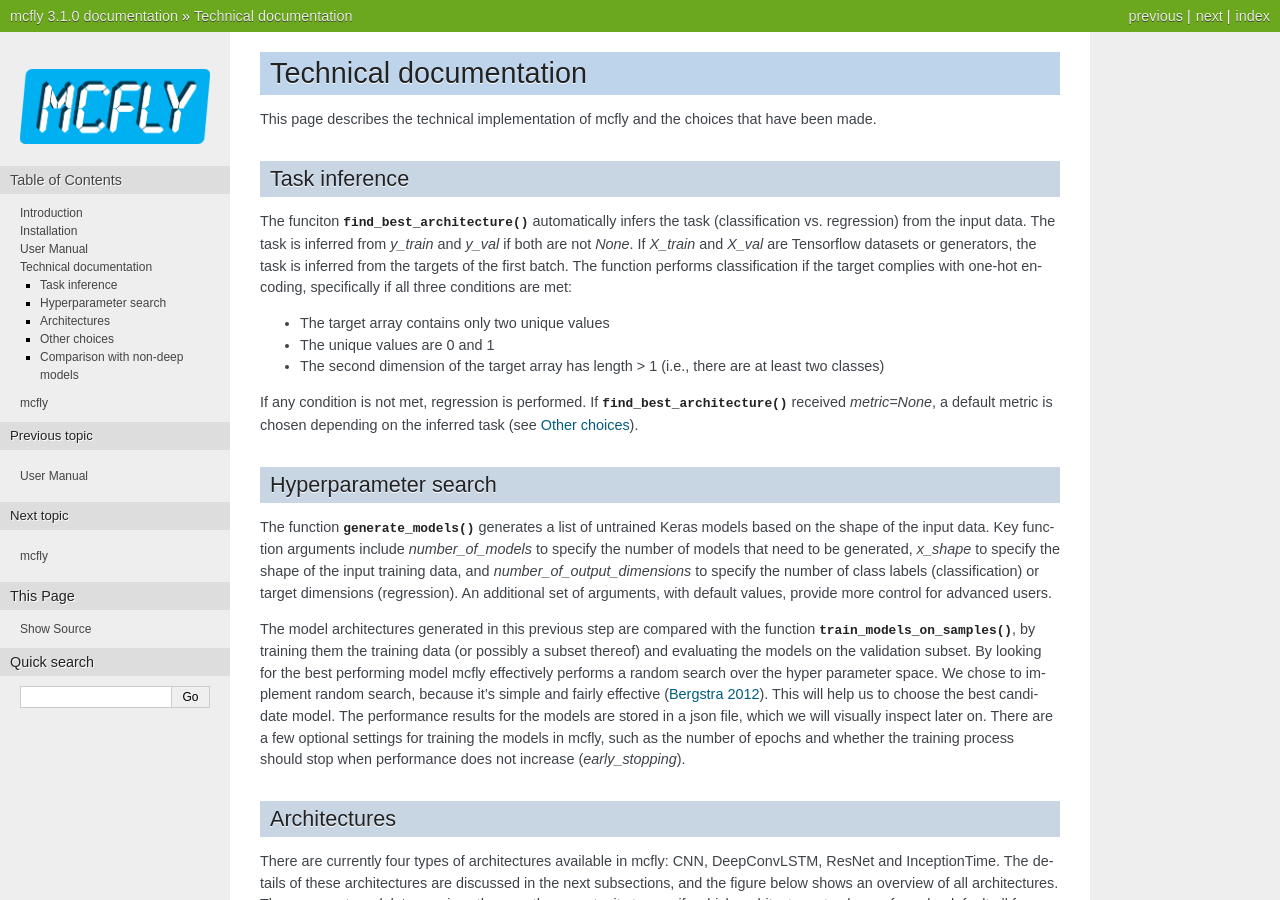
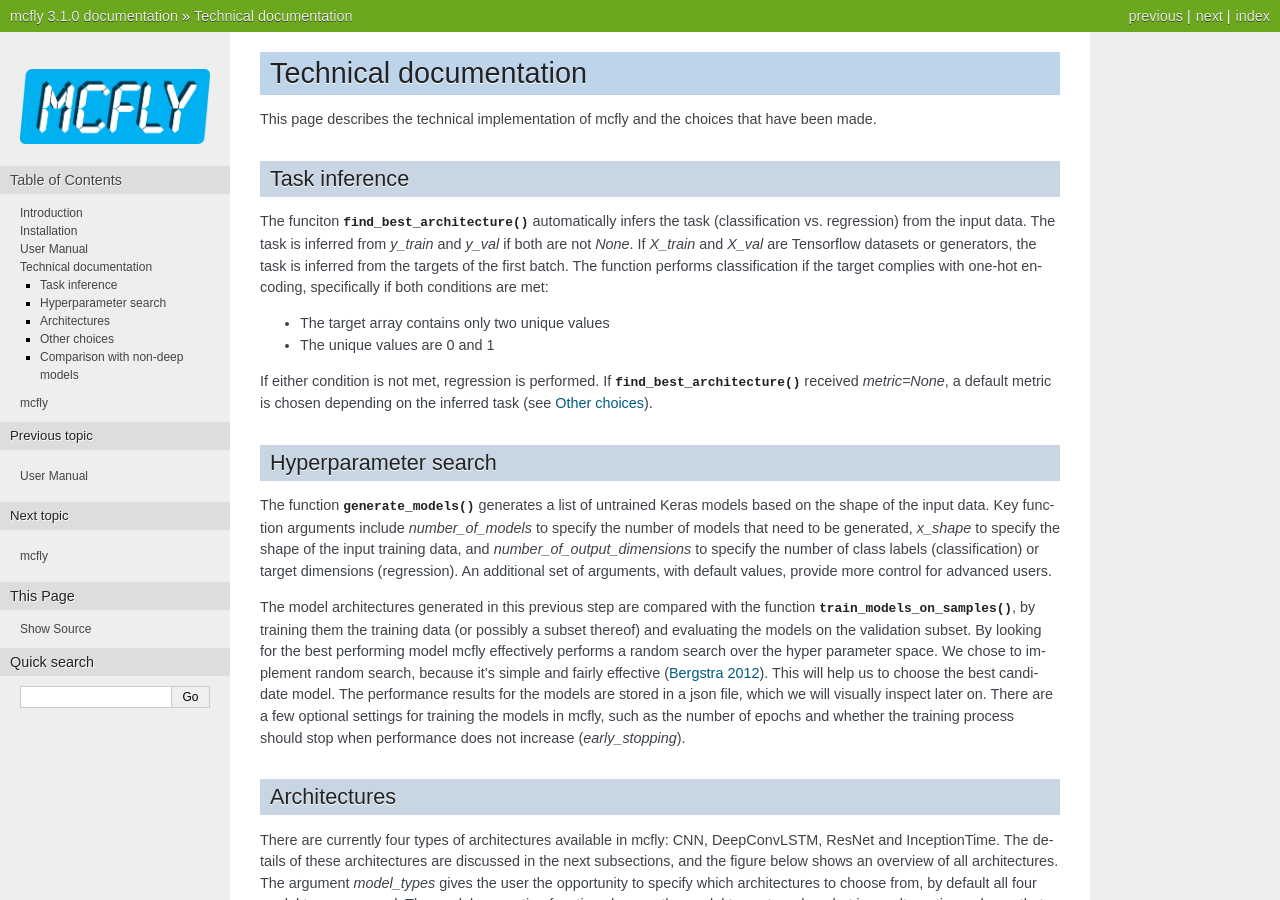
Before and after one commit to NLeSC/mcfly, a Sphinx documentation site: the page built from docs/technical_doc.rst, in a window 1280 px wide and 900 px high. Built offline with Sphinx 7.4.7, drawn with Linux system fonts in a browser that asks for light colours.

Commit message:
Update technical_doc.rst

```diff
--- a/docs/technical_doc.rst
+++ b/docs/technical_doc.rst
@@ -7,13 +7,12 @@ Task inference
 --------------
 The funciton :func:`~mcfly.find_architecture.find_best_architecture` automatically infers the task (classification vs. regression) from the input data.
 The task is inferred from *y_train* and *y_val* if both are not `None`. If *X_train* and *X_val* are Tensorflow datasets or generators,
-the task is inferred from the targets of the first batch. The function performs classification if the target complies with one-hot encoding, specifically if all three conditions are met:
+the task is inferred from the targets of the first batch. The function performs classification if the target complies with one-hot encoding, specifically if both conditions are met:
 
 * The target array contains only two unique values
 * The unique values are 0 and 1
-* The second dimension of the target array has length > 1 (i.e., there are at least two classes)
 
-If any condition is not met, regression is performed. If :func:`~mcfly.find_architecture.find_best_architecture` received `metric=None`, a default metric is chosen
+If either condition is not met, regression is performed. If :func:`~mcfly.find_architecture.find_best_architecture` received `metric=None`, a default metric is chosen
 depending on the inferred task (see :ref:`Other choices`).
 
 Hyperparameter search
```
